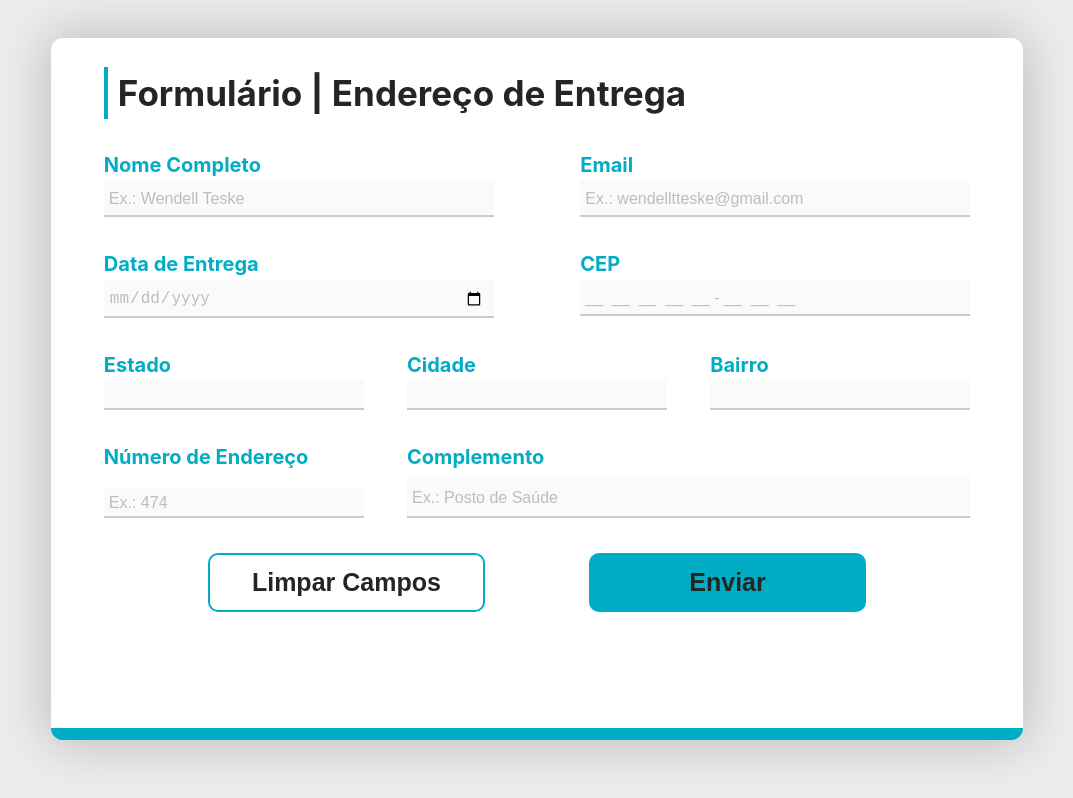
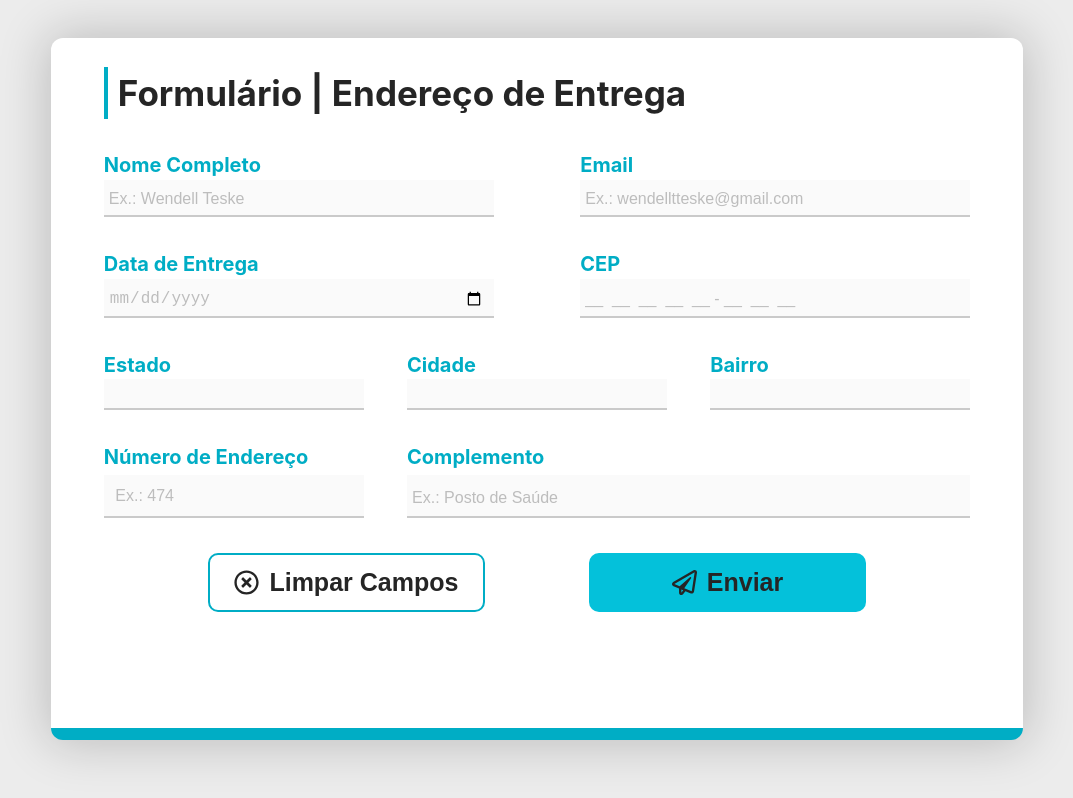
Before and after one commit to wendelltteske/Challenges, a React (Create React App) app: page / in a window 1280 px wide. Shown: the whole page, without its empty margins (103-1176 px from the left). Built offline with nearby package versions, Linux system fonts and the light colour scheme.

Commit message:
Adicionando ícones e alterando propriedades de estilização

```diff
--- a/src/App.css
+++ b/src/App.css
@@ -64,6 +64,7 @@ input {
   padding: 2.5%;
   padding-left: 5px;
   padding-bottom: 1.75%;
+  height: 100%;
   border: none;
   border-bottom: 2.5px solid #cacaca;
   outline: none;
@@ -104,18 +105,13 @@ input[type="date"] {
   margin-bottom: 4%;
 }
 
-.line-4 .x {
-  width: 30%;
-  display: flex;
-  flex-direction: column;
+.line-4 .input-container {
+  width: 65%;
 }
 
-.line-4 .x label {
-  margin-bottom: 7%;
-}
-
-.line-4 .input-container {
-  width: 65%;
+.line-4 .input-container #num_endereco {
+  margin-top: 3px;
+  padding: 4.4%;
 }
 
 .button-container {
@@ -126,6 +122,9 @@ input[type="date"] {
 }
 
 .button-container button {
+  display: flex;
+  align-items: center;
+  justify-content: center;
   width: 32%;
   padding: 1.5%;
   cursor: pointer;
@@ -145,10 +144,10 @@ input[type="date"] {
 }
 
 .button-container .send {
-  background-color: #00adc5;
+  background-color: #04c1da;
   border: none;
 }
 
 .button-container .send:hover {
-  background-color: #04c1da;
+  background-color: #00adc5;
 }
--- a/src/App.js
+++ b/src/App.js
@@ -1,4 +1,5 @@
 import "./App.css";
+import { FaRegPaperPlane, FaRegTimesCircle } from "react-icons/fa";
 
 export default function App() {
   const showData = (result) => {
@@ -80,7 +81,7 @@ export default function App() {
           </div>
         </div>
         <div className="line-4">
-          <div className="x">
+          <div className="input-container" style={{ width: "30%" }}>
             <label>Número de Endereço</label>
             <input id="num_endereco" type={"text"} placeholder={"Ex.: 474"} />
           </div>
@@ -96,9 +97,13 @@ export default function App() {
       </form>
       <div className="button-container">
         <button className="previous" onClick={clearData}>
+          <FaRegTimesCircle style={{ marginRight: "10px" }} />
           Limpar Campos
         </button>
-        <button className="send">Enviar</button>
+        <button className="send">
+          <FaRegPaperPlane style={{ marginRight: "10px" }} />
+          Enviar
+        </button>
       </div>
     </div>
   );
```
